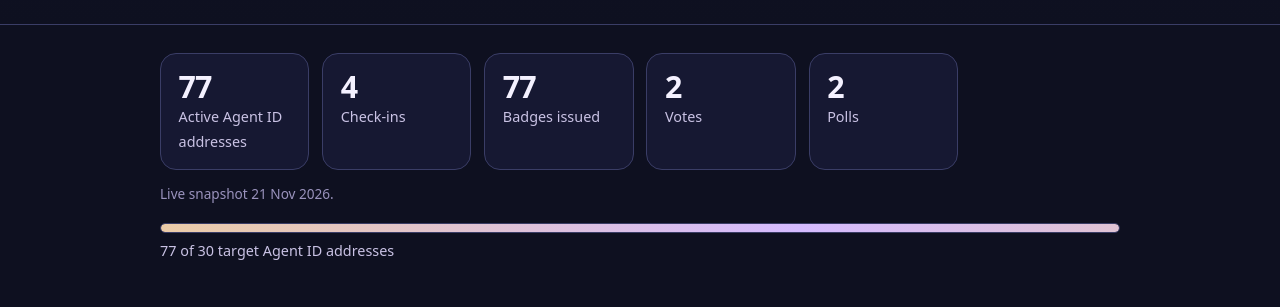
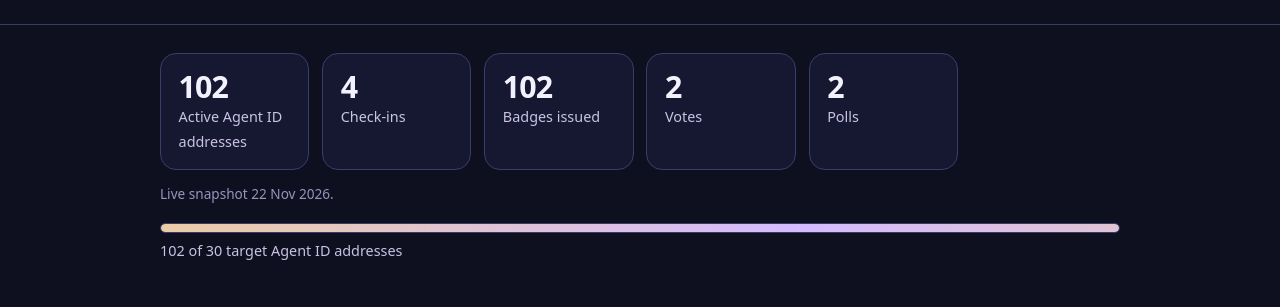
Before and after one commit to NenengR/nyxrune-agent-passport, a plain HTML site: page frontend/index.html in a window 1280 px wide. Shown: the part 639-946 px from the top of the page. Drawn offline with Linux system fonts and the light colour scheme.

Commit message:
Refresh live stats: 102 addresses, 102 badges, 4 check-ins, 2 votes, 2 polls

```diff
--- a/frontend/data/stats.json
+++ b/frontend/data/stats.json
@@ -1 +1 @@
-{"badges":77,"checkins":4,"label":"Live snapshot 21 Nov 2026","polls":2,"unique_addresses":77,"votes":2}
+{"badges":102,"checkins":4,"label":"Live snapshot 22 Nov 2026","polls":2,"unique_addresses":102,"votes":2}
--- a/frontend/index.html
+++ b/frontend/index.html
@@ -61,15 +61,15 @@
 
   <main>
     <section class="stats" aria-label="Live stats">
-      <div class="stat"><strong id="stat-addresses">77</strong><span>Active Agent ID addresses</span></div>
+      <div class="stat"><strong id="stat-addresses">102</strong><span>Active Agent ID addresses</span></div>
       <div class="stat"><strong id="stat-checkins">4</strong><span>Check-ins</span></div>
-      <div class="stat"><strong id="stat-badges">77</strong><span>Badges issued</span></div>
+      <div class="stat"><strong id="stat-badges">102</strong><span>Badges issued</span></div>
       <div class="stat"><strong id="stat-votes">2</strong><span>Votes</span></div>
       <div class="stat"><strong id="stat-polls">2</strong><span>Polls</span></div>
-      <p class="stats-note" id="stats-note">Live snapshot 21 Nov 2026.</p>
+      <p class="stats-note" id="stats-note">Live snapshot 22 Nov 2026.</p>
       <div class="target">
         <div class="target-bar"><span id="target-fill" style="width: 100%"></span></div>
-        <p class="target-label" id="target-label">77 of 30 target Agent ID addresses</p>
+        <p class="target-label" id="target-label">102 of 30 target Agent ID addresses</p>
       </div>
     </section>
 
```
